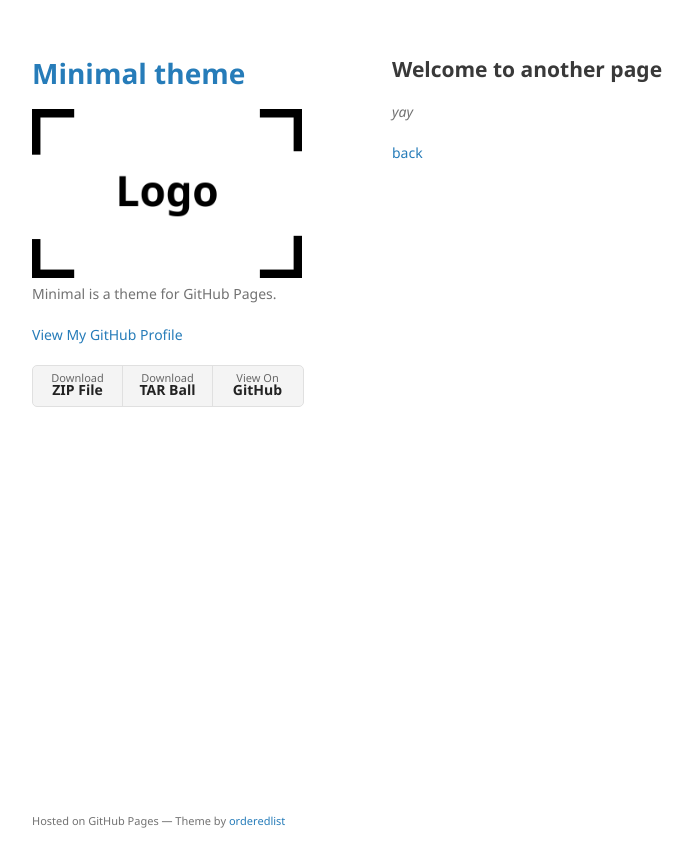
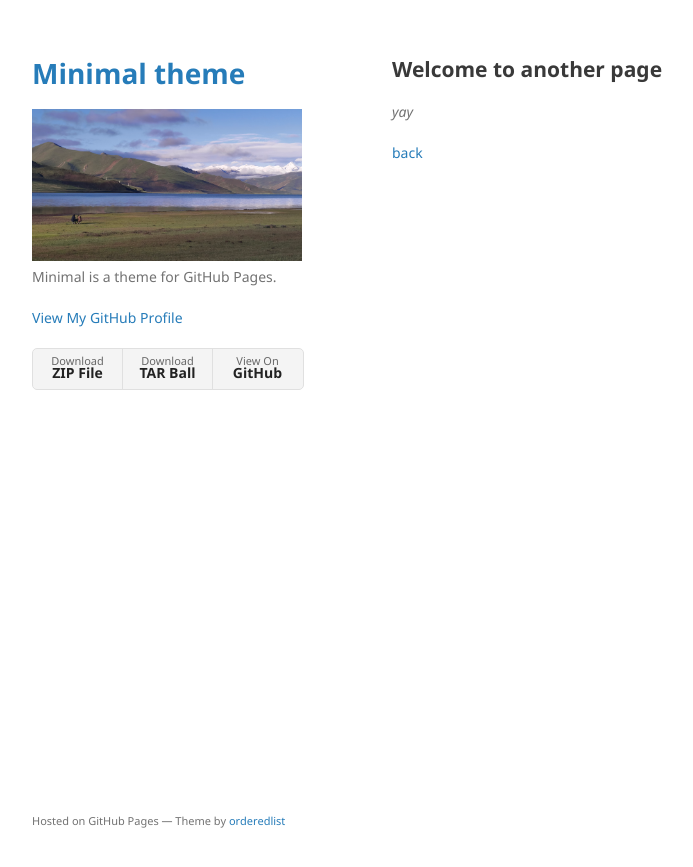
Before and after one commit to jintao-sun/jintao-sun.github.io, a Jekyll site: the page built from another-page.md, in a window 1280 px wide. Shown: the top 867 px of the page, without its empty margins (178-871 px from the left). Built offline with Jekyll 4.4.1, drawn with Linux system fonts in a browser that asks for light colours; our own code applies the rules of GitHub Pages for plain Markdown files.

Commit message:
Update _config.yml

```diff
--- a/_config.yml
+++ b/_config.yml
@@ -1,5 +1,5 @@
 title: Minimal theme
-logo: /assets/img/logo.png
+logo: /assets/img/Tibet.jpg
 description: Minimal is a theme for GitHub Pages.
 show_downloads: true
 google_analytics:
```
